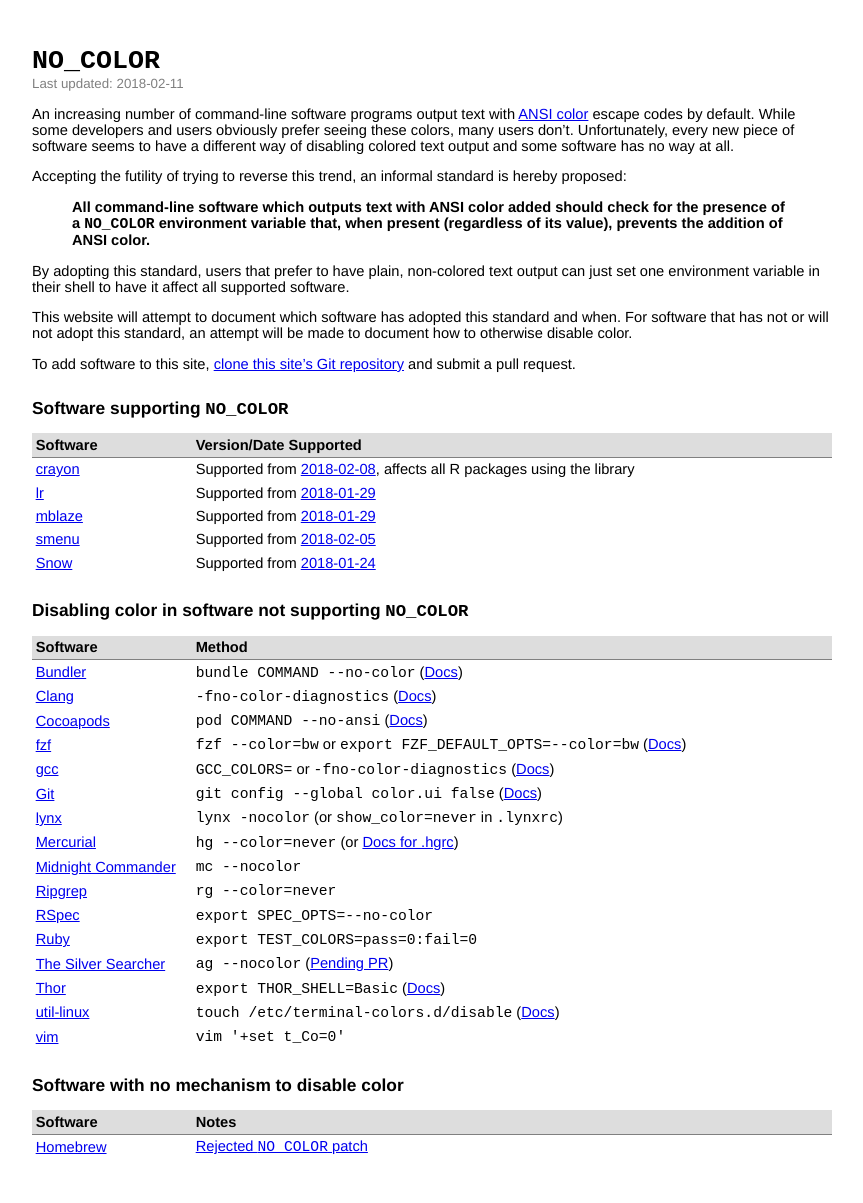
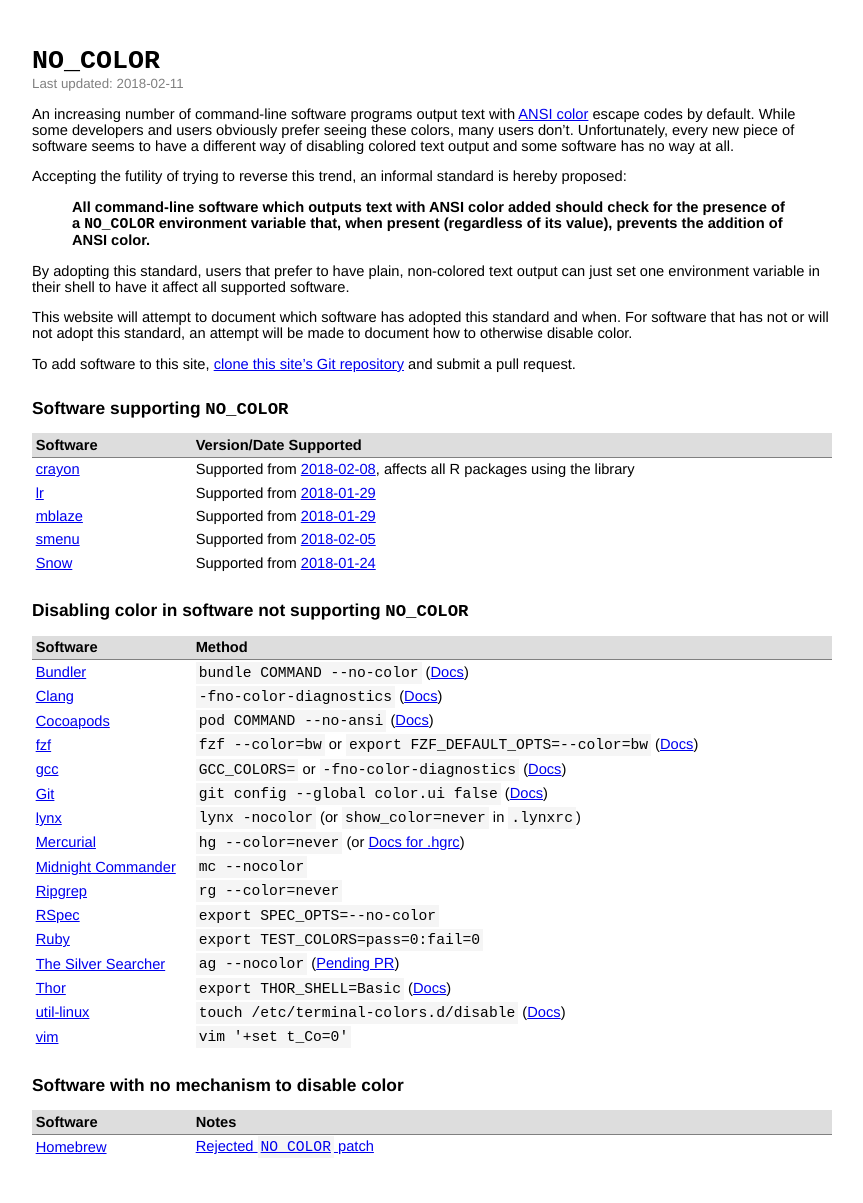
Before and after one commit to jcs/no_color, a Jekyll site: the page built from index.md, in a window 1280 px wide. Shown: the whole page, without its empty margins (208-1071 px from the left). Built offline with Jekyll 4.4.1, drawn with Linux system fonts in a browser that asks for light colours; our own code applies the rules of GitHub Pages for plain Markdown files.

Commit message:
css: make <code> visually separated from other text

```diff
--- a/_layouts/default.html
+++ b/_layouts/default.html
@@ -50,6 +50,11 @@
 			width: 20%;
 		}
 
+		td code {
+			background-color: #f5f5f5;
+			padding: 3px;
+		}
+
 		@media only screen and (max-width: 800px) {
 			#wrapper {
 				margin: 1em;
```
